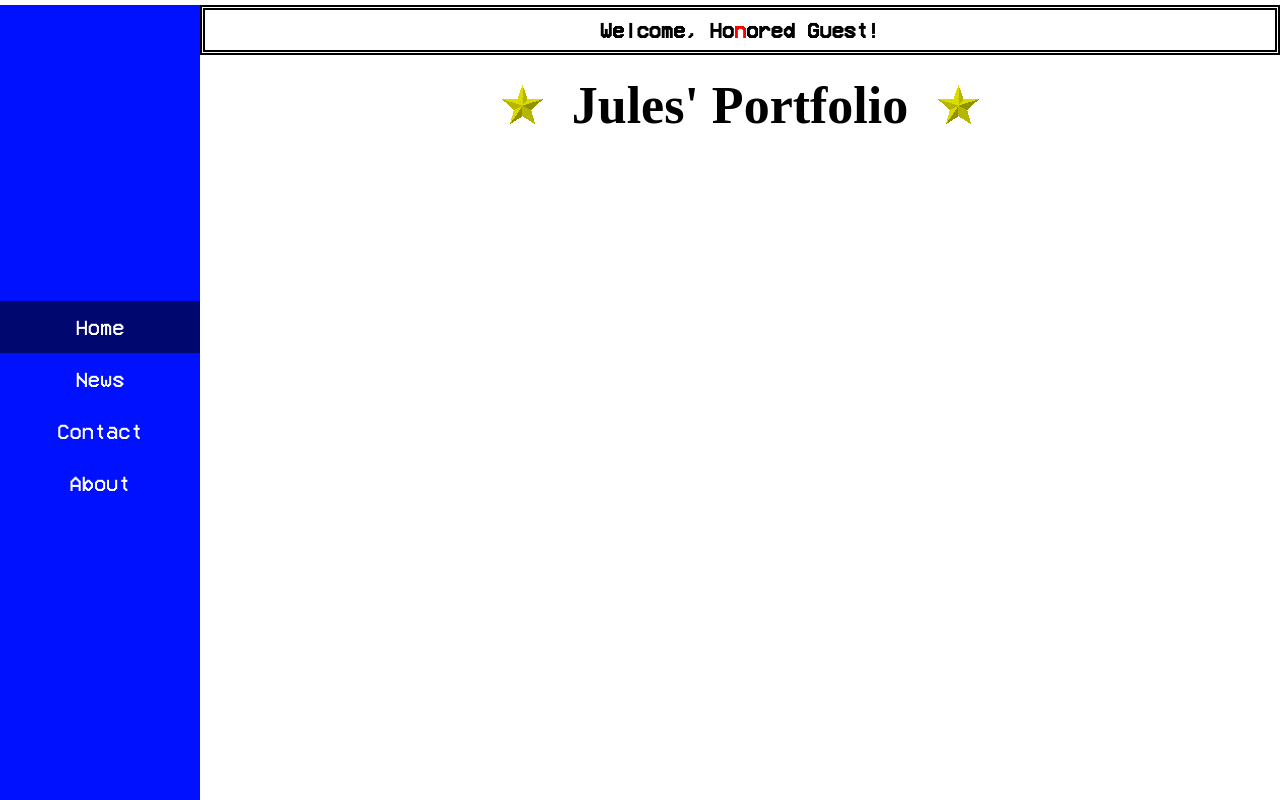
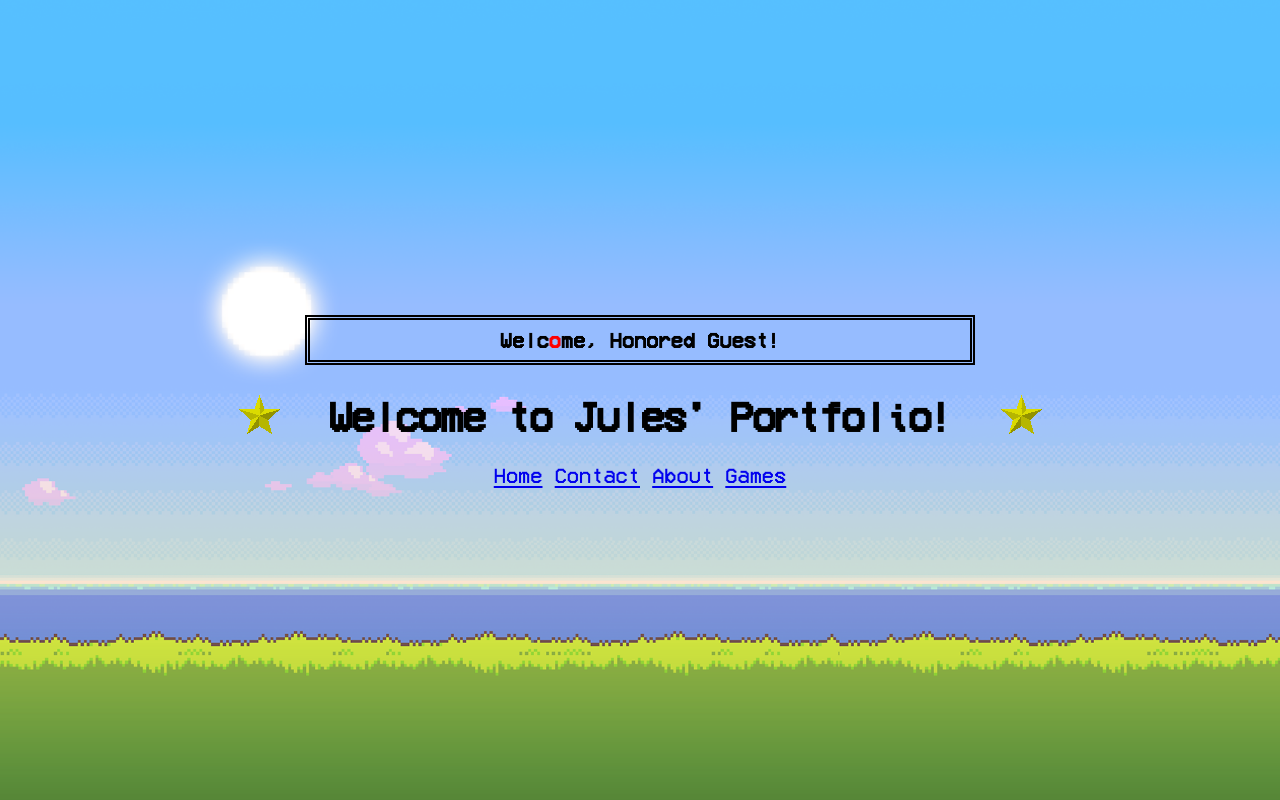
Before and after one commit to jolsefu/portfolio, a website built with Vite: page screens/home.html in a window 1280 px wide. Built offline with nearby package versions, Linux system fonts and the light colour scheme.

Commit message:
Provided statics/ directory. Developed changes to home webpage and contact webpage.

```diff
--- a/main.js
+++ b/main.js
@@ -263,7 +263,7 @@ function initialize() {
 		'screens/home.html',
 		1070,
 		780,
-		new THREE.Vector3( -150, 3913, 1180 ),
+		new THREE.Vector3( -150, 3910, 1180 ),
 		new THREE.Vector3( -0.1, 0, 0 ),
 	);
 }
--- /dev/null
+++ b/screens/contact.css
@@ -0,0 +1,57 @@
+@font-face {
+    font-family: 'minecraft';
+    src: url('../static/fonts/minecraft.ttf');
+}
+
+* {
+	font-family: 'minecraft';
+}
+
+html {
+}
+
+body {
+}
+
+#topbar {
+    background-color: #4c6da8;
+    height: 80px;
+    display: flex;
+    align-items: center;
+    justify-content: end;
+    color: white;
+    padding: 10px;
+    font-size: 2rem;
+    border-style: solid;
+    border-color: #4c6da8;
+}
+
+#body-topbar {
+    margin-top: 3px;
+    margin-bottom: -3px;
+    border-style: solid;
+    border-color: #4c6da8;
+    display: flex;
+    background-color: #4c6da8;
+    color: white;
+    font-size: 1.3rem;
+    padding: 2px;
+}
+
+#body {
+    border-style: solid;
+    border-color: #4c6da8;
+    display: flex;
+}
+
+#sidebar {
+    border-style: dashed;
+    border-color: #4c6da8;
+    background-color: yellow;
+    flex-basis: 15rem;
+}
+
+#content {
+    background-color: red;
+    flex-grow: 1;
+}
--- /dev/null
+++ b/screens/contact.html
@@ -0,0 +1,32 @@
+<!DOCTYPE html>
+
+<html>
+    <head>
+        <link rel="stylesheet" href="contact.css">
+    </head>
+    <body>
+        <a href="home.html">&lt; Back</a>
+
+        <div id="topbar">
+            <div>
+                [ jolsefu | thefacebook ]
+                <div>
+                </div>
+            </div>
+        </div>
+
+        <div id="body-topbar">
+            Jules' Profile
+        </div>
+
+        <div id="body">
+            <div id="sidebar">
+                a
+            </div>
+
+            <div id="content">
+                a
+            </div>
+        </div>
+   </body>
+</html>
--- a/screens/home.css
+++ b/screens/home.css
@@ -1,6 +1,11 @@
 @font-face {
     font-family: 'vcr_osd_mono';
-    src: url('../fonts/vcr_osd_mono.ttf');
+    src: url('../static/fonts/vcr_osd_mono.ttf');
+}
+
+@font-face {
+    font-family: 'apple_garamond';
+    src: url('../static/fonts/apple_garamond.ttf');
 }
 
 * {
@@ -15,18 +20,24 @@ body {
     margin: 0;
 }
 
+#home {
+    height: 100vh;
+    flex-direction: column;
+    display: flex;
+    align-items: center;
+    justify-content: center;
+    background-image: url('../static/images/background.png');
+    background-size: cover;
+}
+
 #title {
-    font-family: 'Times New Roman', Times, serif;
-    font-size: 2.5rem;
+    font-family: 'vcr_osd_mono';
+    font-size: 2rem;
+    letter-spacing: -.1rem;
     height: 100px;
     font-weight: bolder;
     display: flex;
     align-items: center;
-    justify-content: center;
-}
-
-#content {
-    margin-left: 200px;
 }
 
 #topbar {
@@ -36,37 +47,14 @@ body {
     border-color: black;
     border-width: thick;
     padding: 10px;
-    margin-top: 5px;
-    margin-left: 200px;
+    width: 50%;
     font-weight: 1000;
 }
 
-#sidebar {
-    margin: 0;
-    padding: 0;
-    width: 200px;
-    background-color: #0011ff;
-    position: fixed;
-    height: 100%;
-    overflow: auto;
-    display: flex;
-    justify-content: center;
-    flex-direction: column;
-}
-
-#sidebar a {
-    display: flex;
-    justify-content: center;
-    color: white;
-    padding: 16px;
-    text-decoration: none;
-}
-
-#sidebar a.active {
-    background-color: #00076f;
+#links a.active {
+    color: red;
 }
 
 #sidebar a:hover:not(.active) {
-    background-color: #00076f;
-    color: white;
+    color: black;
 }
--- a/screens/home.html
+++ b/screens/home.html
@@ -9,6 +9,21 @@
             let redLetter = 0;
 
             document.addEventListener( 'DOMContentLoaded', topbarColor );
+            document.addEventListener( 'DOMContentLoaded', sidebarFunctionality );
+
+            function sidebarFunctionality() {
+                const a = document.querySelectorAll( '#sidebar a' );
+
+                a.forEach( element => {
+                    element.addEventListener( 'click', () => {
+                        const active = document.querySelector( '#sidebar a.active' );
+
+                        active.className = '';
+
+                        element.className = 'active';
+                   } )
+                } );
+            }
 
             function changeColor() {
                 const topbar = document.getElementById( 'topbar' );
@@ -26,29 +41,31 @@
             }
 
             function topbarColor() {
-                setInterval( changeColor, 90 );
+                setInterval( changeColor, 70 );
             }
         </script>
     </head>
     <body>
-        <div id="sidebar">
-            <a class="active" href="#home">Home</a>
-            <a href="#news">News</a>
-            <a href="#contact">Contact</a>
-            <a href="#about">About</a>
-        </div>
-
+        <div id="home">
             <div id="topbar">
                 Welcome, Honored Guest!
             </div>
 
             <div id="content">
                 <div id="title">
-                <img src="../gifs/star.gif">
+                    <img src="../static/gifs/star.gif">
                     &nbsp;
-                Jules' Portfolio
+                    Welcome to Jules' Portfolio!
                     &nbsp;
-                <img src="../gifs/star.gif">
+                    <img src="../static/gifs/star.gif">
+                </div>
+            </div>
+
+            <div id="links">
+                <a href="#">Home</a>
+                <a href="contact.html">Contact</a>
+                <a href="#">About</a>
+                <a href="#">Games</a>
             </div>
         </div>
   </body>
--- a/style.css
+++ b/style.css
@@ -1,6 +1,6 @@
 @font-face {
 	font-family: 'kongtext';
-	src: url('fonts/kongtext.ttf') format('truetype');
+	src: url('static/fonts/kongtext.ttf') format('truetype');
 }
 
 * {
```
Also changed, not shown: static/fonts/apple_garamond.ttf (added), static/fonts/kongtext.ttf (added), static/fonts/license.txt (added), static/fonts/minecraft.ttf (added), static/fonts/vcr_osd_mono.ttf (added), static/gifs/earth.gif (added), static/gifs/star.gif (added), static/images/background.png (added). Lines whose indentation alone changed are shown as unchanged.
